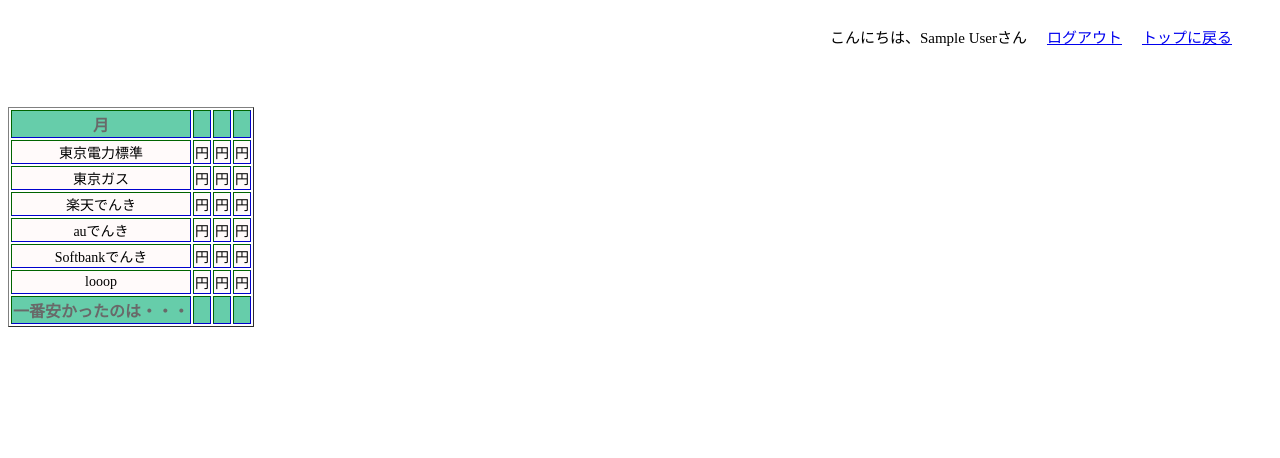
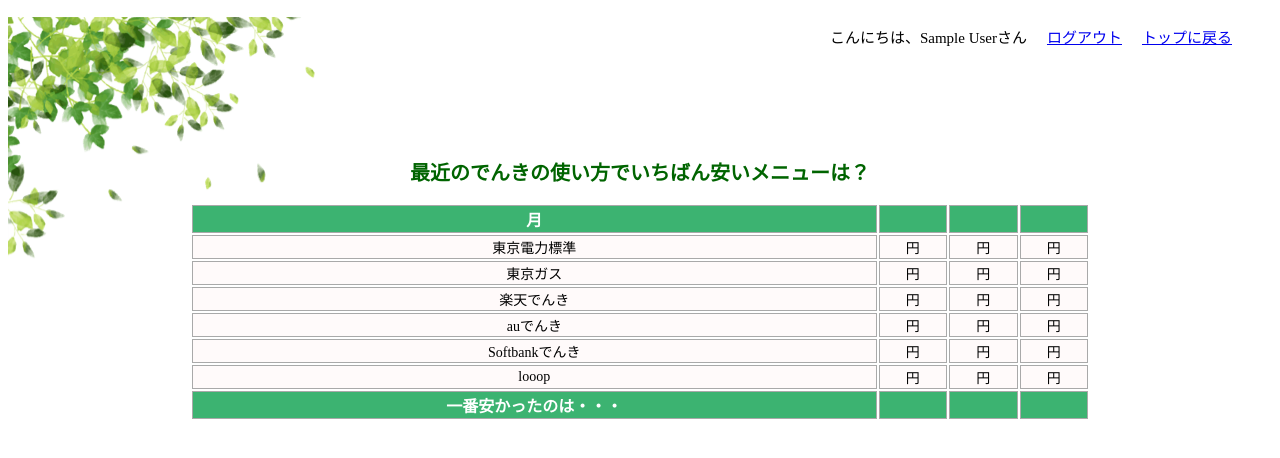
Before and after one commit to someyasaori/php05_kadai, a PHP site: page /comparison.php in a window 1280 px wide. Shown: the top 458 px of the page. Run offline with PHP 8.4, Linux system fonts and the light colour scheme; the visitor is signed in with stand-in values (Sample User, id 1); data that the repository does not hold is empty; some libraries are stand-ins or nearby versions.

Commit message:
final on 20210909

```diff
--- a/1month_summary.php
+++ b/1month_summary.php
@@ -213,7 +213,7 @@ if($row10 = $stmt10 -> fetch()){
     <script src="https://cdnjs.cloudflare.com/ajax/libs/Chart.js/2.7.1/Chart.min.js"></script>
     <title>でんき料金サマリー</title>
 </head>
-
+<main>
 <header>
     <nav class="header-wrapper">
         <ul class="inner">
@@ -255,6 +255,7 @@ if($row10 = $stmt10 -> fetch()){
     </div>
 
         <canvas id="chart" height="100" width="200"></canvas>
+</main>
 
 <!-- JQuery -->
     <script src="https://ajax.googleapis.com/ajax/libs/jquery/3.4.1/jquery.min.js"></script>
--- a/comparison.php
+++ b/comparison.php
@@ -43,7 +43,7 @@ $looop3 = $_POST["looop3"];
     <script src="https://cdnjs.cloudflare.com/ajax/libs/Chart.js/2.7.1/Chart.min.js"></script>
     <title>電気料金メニュー比較</title>
 </head>
-
+<main>
 <header>
     <nav class="header-wrapper">
         <ul class="inner">
@@ -56,8 +56,8 @@ $looop3 = $_POST["looop3"];
 </header>
 
 <body>
-
-<table border =1>
+<h2>最近のでんきの使い方でいちばん安いメニューは？</h2>
+<table class="comparison">
         <tr>
             <th>月
                 <th id="month1"> </th>
@@ -122,7 +122,7 @@ $looop3 = $_POST["looop3"];
             </td>
         </tr> -->
     </table>
-
+</main>
 <!-- JQuery -->
 <script src="https://ajax.googleapis.com/ajax/libs/jquery/3.4.1/jquery.min.js"></script>
 <!-- JQuery -->
--- a/css/style.css
+++ b/css/style.css
@@ -3,6 +3,7 @@
 .header-wrapper ul{
     overflow: hidden;
     padding-right: 30px;
+    /* background-color: #ffffe0; */
 }
 .header-wrapper li{
     float: right;
@@ -16,15 +17,15 @@
 }
 
 li:hover{
-    background-color:#ffffe0;
+    background-color:#f0e68c;
+
 }
 
 main{
-    max-width:1000px;
-    height: auto;
-    margin:auto;
-    display:flex;
-    justify-content:space-evenly;
+    width:100%;
+   background-image:url(../img/leaves3_small.png);
+   /* background-size:cover; */
+   background-repeat: no-repeat;
 }
 
 h1{
@@ -32,7 +33,7 @@ h1{
     color:#006400;
     font-weight:bold;
     max-width:50%;
-    background: linear-gradient(transparent 60%, #98fb98 40%);
+    background: linear-gradient(transparent 60%, #9acd32 40%);
     text-align: center;
     margin:auto;
     margin-top:30px;
@@ -122,8 +123,11 @@ h2{
 .tree{
     display: flex;
     justify-content: center;
+    margin: auto;
+    max-width:100%;
+    text-align: center;
 }
-/*検索インプット index.php*/
+
 
 /* 1month summary.php */
 
@@ -148,44 +152,50 @@ h2{
 th{
     /* width:10%; */
     font-size:16px;
-    color:#696969;
-    background-color:#66cdaa;
-    border:1px solid #006400;
-    border-bottom: 1px solid #0000cd;
-    border-right: 1px solid #0000cd;
+    color:#fff;
+    background-color:#3cb371;
+    border:1px solid #a9a9a9;
+    border-bottom: 1px solid #a9a9a9;
+    border-right: 1px solid #a9a9a9;
     text-align: center;
+    /* width: 100%; */
 }
 
 td{
     font-size:14px;
     color:#000000;
     background-color:#fffafa;
-    border:1px solid #006400;
-    border-bottom: 1px solid #0000cd;
-    border-right: 1px solid #0000cd;
+    border:1px solid #a9a9a9;
+    border-bottom: 1px solid #a9a9a9;
+    border-right: 1px solid #a9a9a9;
     text-align: center;
+    /* width: 100%; */
 }
 
 .tables{
     display: flex;
     justify-content: center;
-    width:90%;
+    width:100%;
     margin: auto;
 }
 
 .return{
-    max-width:900px;
+    display: flex;
+    justify-content:center;
+    /* max-width:100%; */
     font-size: 15px;
     text-align: center;
     margin-top: 50px;
 }
+
 
 /* 3month summary.php */
 .bill-wrapper{
     display: flex;
     justify-content:center;
     width:90%;
-    padding: 20px;
+    margin:20px 0px 20px 0px;
+    /* padding: 20px; */
 }
 
 .arrow{
@@ -199,11 +209,12 @@ td{
 .flex{
     display: flex;
     justify-content: center;
+    align-items: center;
 }
 
 .centering{
     height: 25px;
-    width:200px;
+    width:100px;
     margin: auto;
     text-align: center;
     border: none;
@@ -220,3 +231,14 @@ td{
     font-weight:bold;
 
 }
+
+.comparison{
+    width: 900px;
+    margin:auto;
+}
+
+.login{
+    background-image: url(../img/tree.png);
+       background-size:cover;
+   background-repeat: no-repeat;
+}
--- a/select_month.php
+++ b/select_month.php
@@ -156,7 +156,7 @@ if($row9 = $stmt9 -> fetch()){
     <script src="https://cdnjs.cloudflare.com/ajax/libs/Chart.js/2.7.1/Chart.min.js"></script>
     <title>でんき料金サマリー</title>
 </head>
-
+<main>
 <header>
     <nav class="header-wrapper">
         <ul class="inner">
@@ -192,6 +192,8 @@ if($row9 = $stmt9 -> fetch()){
     </table>
 </div>
         <canvas id="chart" height="100" width="200"></canvas>
+
+</main>
 
 <!-- JQuery -->
     <script src="https://ajax.googleapis.com/ajax/libs/jquery/3.4.1/jquery.min.js"></script>
```
Also changed, not shown: 3months_summary.php (+5 -14 lines), css/user_style.css (+9 -0 lines), index.php (+2 -11 lines), login.php (+4 -5 lines), user_detail_byuser.php (+6 -2 lines), user_index.php (+9 -3 lines), img/blue.png (added), img/bowa.png (added), img/green.png (added), img/leaves3.png (added), img/leaves3_small.png (added), img/leaves3_wide.png (added), img/tree2.png (added).
